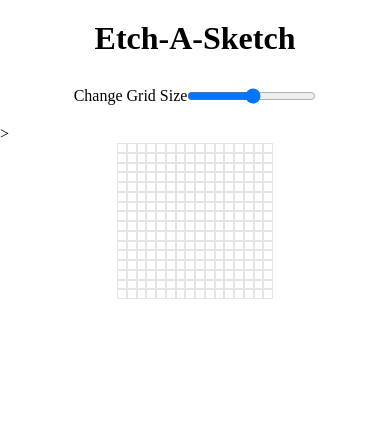
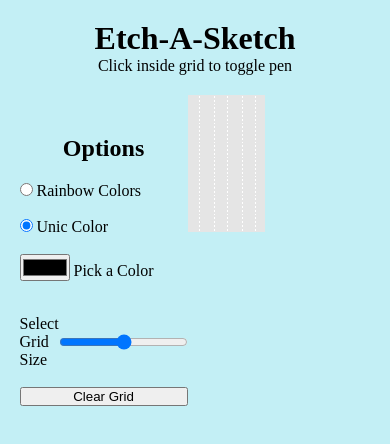
Before and after one commit to Direcaoass/Etch-A-Sketch, a plain HTML site: page index.html in a window 390 px wide. Drawn offline with Linux system fonts and the light colour scheme.

Commit message:
left menu added

```diff
--- a/index.html
+++ b/index.html
@@ -5,7 +5,7 @@
     <meta charset="UTF-8">
     <meta http-equiv="X-UA-Compatible" content="IE=edge">
     <meta name="viewport" content="width=device-width, initial-scale=1.0">
-    <title>Document</title>
+    <title>Etch-A-Sketch</title>
     <link rel="stylesheet" href="styles.css">
     <link rel="icon" href="favicon.png">
     <script src="script.js" defer></script>
@@ -14,13 +14,30 @@
 <body>
     <header>
         <h1>Etch-A-Sketch</h1>
-        <div class="inputsize">
-        <label for="new-size">Change Grid Size</label>
-        <input id="new-size" type="range" min="1" max="70" defaultvalue="16" wfd-id="id0">
+        <p>Click inside grid to toggle pen<p>
+
+    </header>
+
+    <div class="main-grid">
+
+        <div class="options">
+            <h2>Options</h2>
+            <div class="rainbow-color"><input name="color" id="rainbow-color" type="radio"> Rainbow Colors</input></div>
+            <br>
+            <div class="unic-color"><input name="color" id="unic-color" type="radio" checked> Unic Color</input></div>
+            <br>
+            <div class="pick-color"><input id="pick-color" type="color"> Pick a Color</input></div>
+            <br>
+            <div class="change-size">
+                <label for="new-size">Select Grid Size</label>
+                <input id="new-size" type="range" min="1" max="70" defaultvalue="36">
+            </div>
+            <br>
+            <button id="clear">Clear Grid</button>
+
         </div>
-    </header>>
 
-    <div class="container">
+        <div class="grid-container"></div>
 
     </div>
 </body>
--- a/script.js
+++ b/script.js
@@ -1,6 +1,10 @@
-const container = document.querySelector('.container');
-const button = document.querySelector('#new-size');
-
+const container = document.querySelector('.grid-container');
+const sizeButton = document.querySelector('#new-size');
+const rainbowOption = document.querySelector('#rainbow-color');
+const unicOption = document.querySelector('#unic-color');
+const colorPicked = document.querySelector('#pick-color');
+const clearButton = document.querySelector('#clear')
+let penStatus = false;
 
 function createSquares(squaresQty) {
     for (let i = 1; i <= (squaresQty ** 2); i++) {
@@ -12,50 +16,47 @@ function createSquares(squaresQty) {
 
 
 function changeSize() {
-    const newSize = button.value;
+    const newSize = sizeButton.value;
     container.innerText = '';
     container.style.setProperty('grid-template-columns', `repeat(${newSize}, 1fr)`);
     container.style.setProperty('grid-template-rows', `repeat(${newSize}, 1fr)`);
     createSquares(newSize);
+    console.log(newSize);
 
 }
 
-function createRGB(factor) {
+function createRandonRGB(factor) {
     const randColor1 = factor * Math.floor(Math.random() * 255);
     const randColor2 = factor * Math.floor(Math.random() * 255);
     const randColor3 = factor * Math.floor(Math.random() * 255);
     return `${randColor1},${randColor2},${randColor3}`
 }
 
-//EVENTS
+function startPaint() {
+
+    container.addEventListener('mouseover', (e) => {
+        const item = e.target;
+        if (rainbowOption.checked && item.classList.contains('square') && penStatus)
+            item.style.setProperty('background-color', `rgb(${(createRandonRGB(1))})`);
+        else if (unicOption.checked && item.classList.contains('square') && penStatus)
+            item.style.backgroundColor = `${colorPicked.value}`;
+    })
+}
 
 
-createSquares(16);
+//EVENTS
+createSquares(36);
 
-button.addEventListener('mousemove', () => {
+container.addEventListener('click', () => {
+    penStatus = !penStatus;
+    startPaint();
+})
+
+sizeButton.addEventListener('change', () => {
     changeSize()
 })
 
 
-container.addEventListener('mouseover', (e) => {
-
-    const item = e.target;
-
-    if (item.classList.contains('square') && !item.dataset.darken) {
-
-        item.style.setProperty('background-color', `rgb(${(createRGB(1))})`);
-        item.dataset.darken = 5;
-    }
-
-    else if (item.classList.contains('square') && item.dataset.darken == 5) {
-
-        item.style.setProperty('background-color', `rgb(${(createRGB(0.5))})`);
-        item.dataset.darken = 10;
-    }
-
-    else if (item.classList.contains('square') && item.dataset.darken == 10) {
-
-        item.style.setProperty('background-color', `rgb(${(createRGB(0))})`);
-
-    }
+clearButton.addEventListener('click', () => {
+    changeSize();
 })
--- a/styles.css
+++ b/styles.css
@@ -9,8 +9,8 @@ header {
   padding: 20px;
 }
 
-.inputsize {
-  margin-top:30px;
+.change-size {
+  margin-top: 16px;
   display: flex;
   align-items: center;
   justify-content: center;
@@ -18,19 +18,39 @@ header {
 
 
 body {
-  background-color: rgb(255, 255, 255);
+  background-color: rgb(195, 239, 245);
+}
+
+.main-grid {
+  display: flex;
+  justify-items: center;
+}
+.options{
+  margin-left: 5%;
+  padding-top: 20px;
+
+
+}
+.options h2{
+  padding: 20px;
+  text-align: center;
+}
+
+.options #clear{
+  width:100%;
+
 }
 
 
-.container {
+.grid-container {
   margin-left: auto;
-  margin-right: auto;
+  margin-right: 32%;
   background-color: rgb(255, 255, 255);
   display: grid;
-  grid-template-columns: repeat(16, 1fr);
-  grid-template-rows: repeat(16, 1fr);
-  width: 40vw;
-  height: 40vw;
+  grid-template-columns: repeat(36, 1fr);
+  grid-template-rows: repeat(36, 1fr);
+  width: 35vw;
+  height: 35vw;
 
 }
 
```
